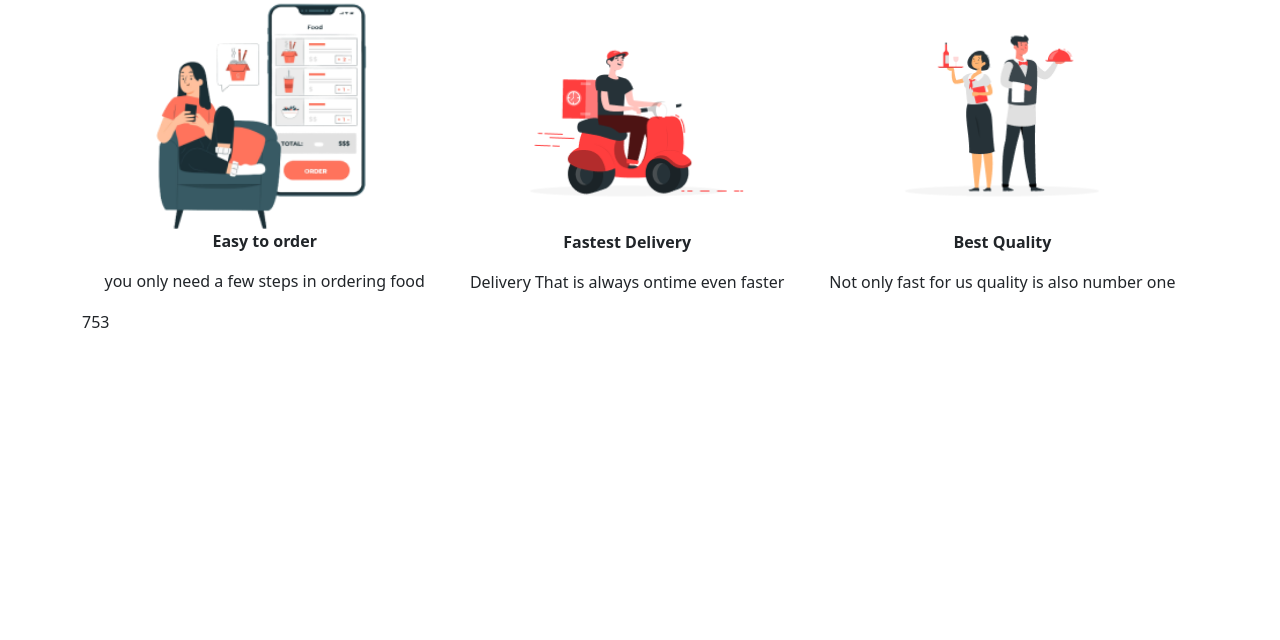
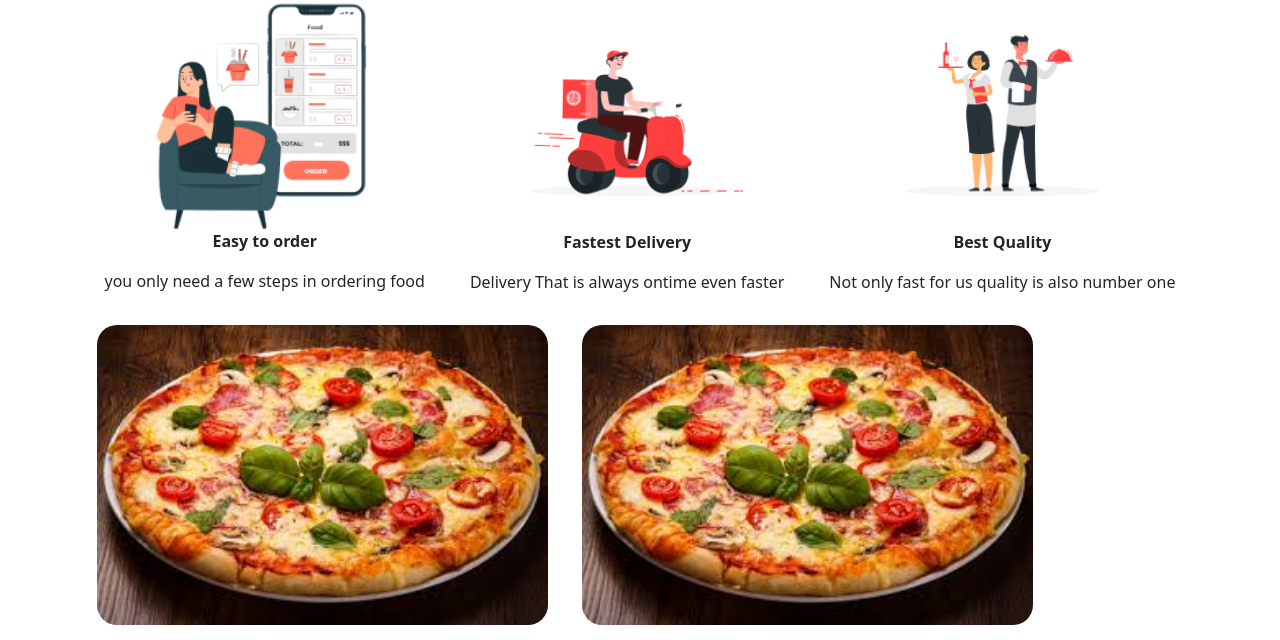
Before and after one commit to Gustanaotidarbola/fudo, a plain HTML site: page index.html in a window 1280 px wide. Shown: the part 740-1380 px from the top of the page. Before the commit the page ends 1074 px from the top, so only its background shows below. Drawn offline with nearby package versions, Linux system fonts and the light colour scheme.

Commit message:
nova alteração

```diff
--- a/assets/css/style.css
+++ b/assets/css/style.css
@@ -99,3 +99,10 @@
      flex-direction: column;
      align-items: center;
  }
+  .element-img img {
+    height: 300px; /* aumenta a altura */
+    width: auto;
+    border: 20px;
+    border-radius: 20px;
+    margin: 15px;
+  }
--- a/index.html
+++ b/index.html
@@ -108,7 +108,12 @@
             </div>
 
         </div>
-        753
+      <div class="caixa-menu">
+        <div class="element-img">
+          <img id="pizza1" src="./assets/img/download.jpg">
+          <img id="pizza2" src="./assets/img/download.jpg">
+        </div>
+      </div>
 
 
     </section>
```
